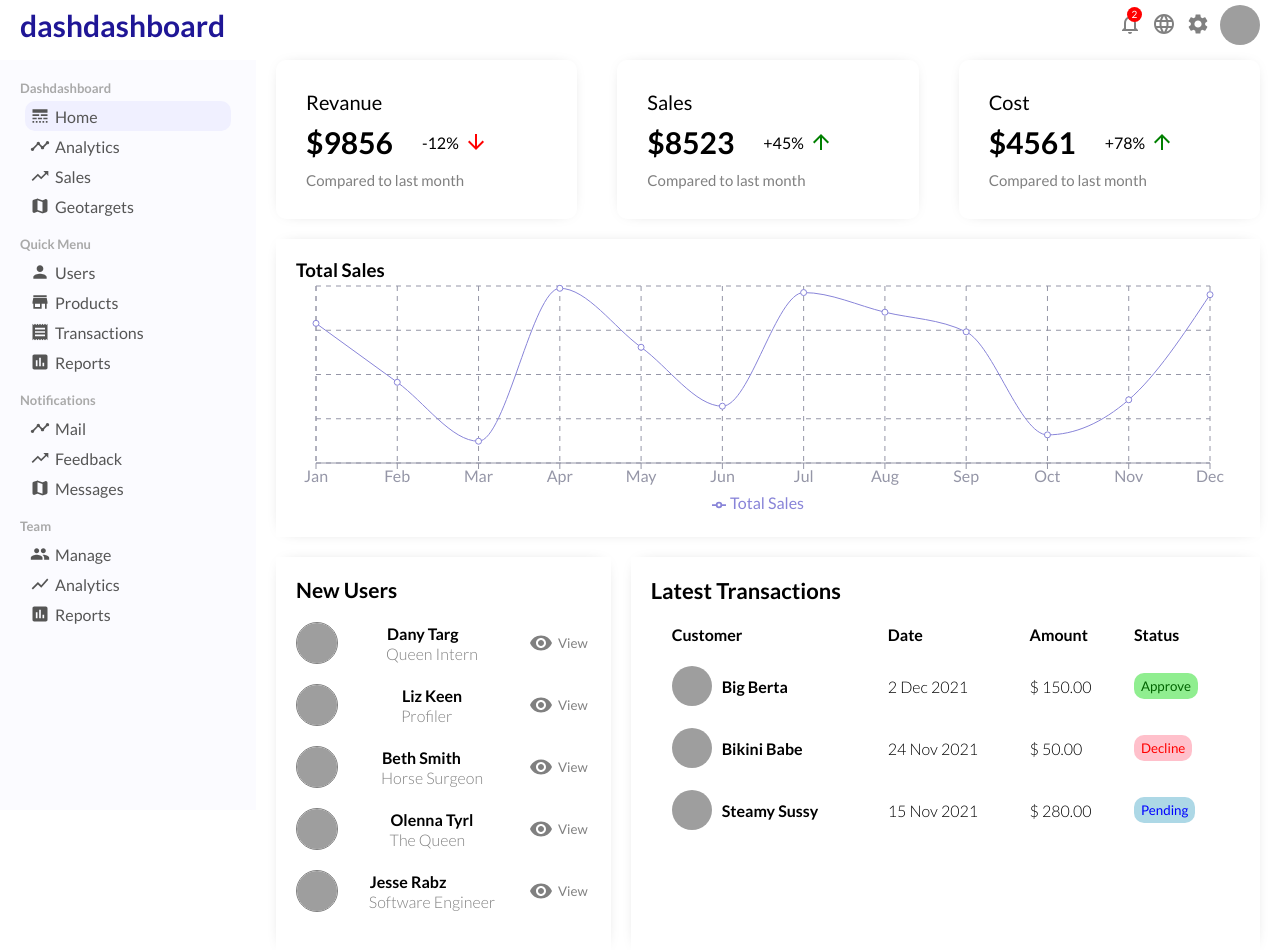
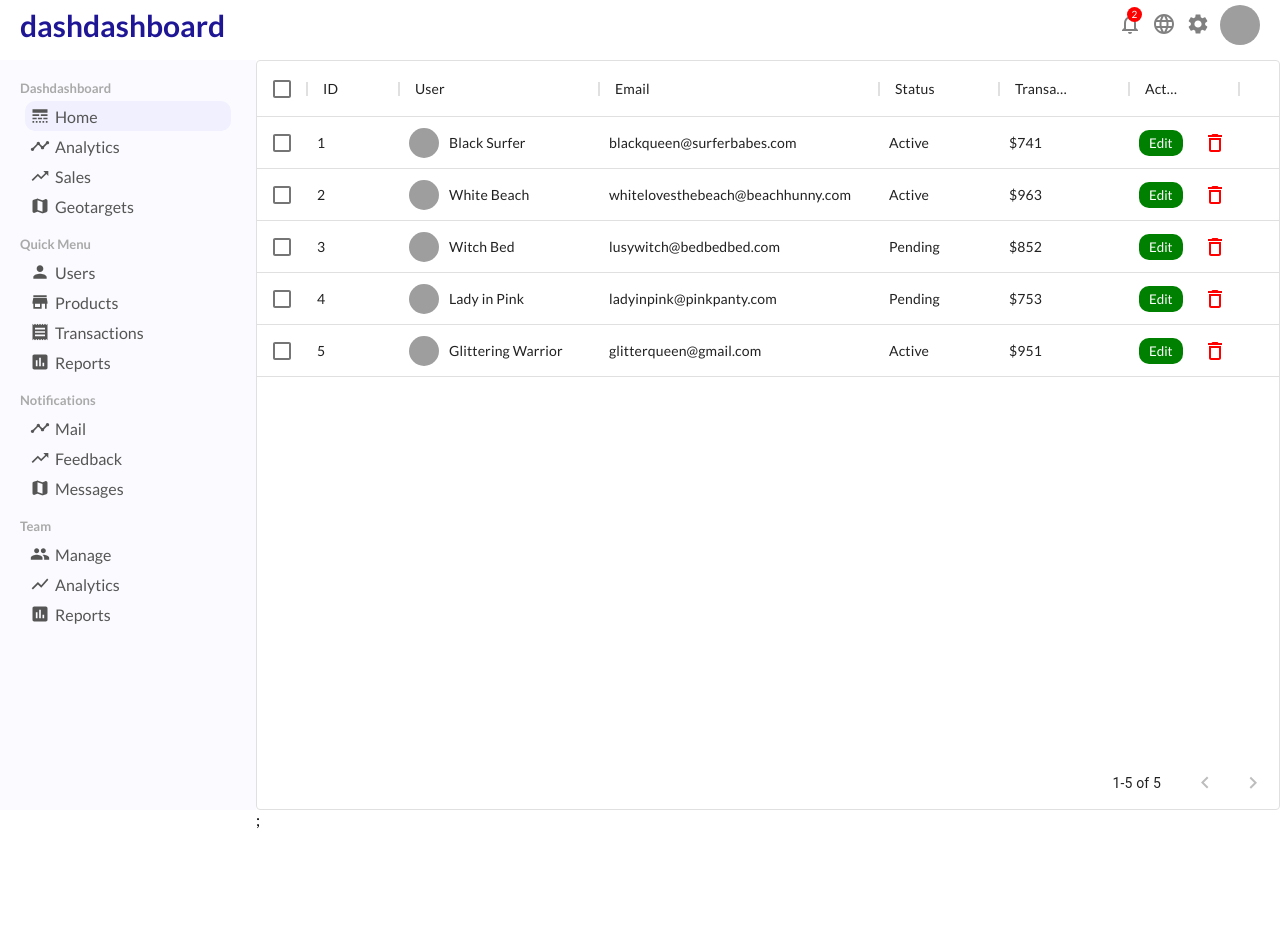
Before and after one commit to ecabigting/DashDashboard, a React (Create React App) app: page /users in a window 1280 px wide. Shown: the top 950 px of the page. After the commit the page ends 829 px from the top, so only its background shows below. Built offline with nearby package versions, Linux system fonts and the light colour scheme; grey boxes are pictures that could not be loaded; the HTML template or start-up script is replaced by a standard one.

Commit message:
added new page userlist added new component datagrid with dummy data added delete function via usestate and hook

```diff
--- a/package.json
+++ b/package.json
@@ -4,12 +4,14 @@
   "private": true,
   "dependencies": {
     "@material-ui/core": "^4.12.3",
+    "@material-ui/data-grid": "^4.0.0-alpha.37",
     "@material-ui/icons": "^4.11.2",
     "@testing-library/jest-dom": "^5.11.4",
     "@testing-library/react": "^11.1.0",
     "@testing-library/user-event": "^12.1.10",
     "react": "^17.0.2",
     "react-dom": "^17.0.2",
+    "react-router-dom": "^6.0.2",
     "react-scripts": "4.0.3",
     "recharts": "^2.1.6",
     "web-vitals": "^1.0.1"
--- a/src/App.js
+++ b/src/App.js
@@ -2,16 +2,23 @@ import Sidebar from "./components/sidebar/Sidebar";
 import Topbar from "./components/topbar/Topbar";
 import "./app.css"
 import Home from "./pages/home/Home";
+import { BrowserRouter as Router,
+Routes,
+Route,} from "react-router-dom"
+import UserList from "./pages/userList/UserList";
 
 function App() {
   return (
-    <div>
+    <Router>
       <Topbar/>
       <div className="container">
         <Sidebar/>
-        <Home/>
+        <Routes>
+          <Route exact path="/" element={<Home/>} />
+          <Route path="/users" element={<UserList/>}/>
+        </Routes>
       </div>
-    </div>
+    </Router>
   )
 }
 
--- a/src/dummydata.js
+++ b/src/dummydata.js
@@ -48,3 +48,16 @@ export const userData = [
         "Total Sales": 951
     },
   ];
+
+  export const userList = [
+    { id: 1, username: 'Black Surfer', avatar:"https://images.pexels.com/photos/9267239/pexels-photo-9267239.jpeg?auto=compress&cs=tinysrgb&dpr=2&h=650&w=940"
+    ,email:"blackqueen@surferbabes.com",status:"Active",transaction:"$741"},
+    { id: 2, username: 'White Beach', avatar:"https://images.pexels.com/photos/9443286/pexels-photo-9443286.jpeg?auto=compress&cs=tinysrgb&dpr=2&h=650&w=940"
+    ,email:"whitelovesthebeach@beachhunny.com",status:"Active",transaction:"$963"},
+    { id: 3, username: 'Witch Bed', avatar:"https://images.pexels.com/photos/234881/pexels-photo-234881.jpeg?auto=compress&cs=tinysrgb&dpr=2&h=650&w=940"
+    ,email:"lusywitch@bedbedbed.com",status:"Pending",transaction:"$852"},
+    { id: 4, username: 'Lady in Pink', avatar:"https://images.pexels.com/photos/8814805/pexels-photo-8814805.jpeg?auto=compress&cs=tinysrgb&dpr=2&h=650&w=940"
+    ,email:"ladyinpink@pinkpanty.com",status:"Pending",transaction:"$753"},
+    { id: 5, username: 'Glittering Warrior', avatar:"https://images.pexels.com/photos/8480667/pexels-photo-8480667.jpeg?auto=compress&cs=tinysrgb&dpr=2&h=650&w=940"
+    ,email:"glitterqueen@gmail.com",status:"Active",transaction:"$951"},
+  ];
--- /dev/null
+++ b/src/pages/userList/UserList.jsx
@@ -0,0 +1,54 @@
+import "./userList.css"
+import { userList } from "../../dummydata.js"
+import { DataGrid } from "@material-ui/data-grid";
+import { DeleteOutline } from "@material-ui/icons";
+import { Link } from "react-router-dom";
+import { useState } from "react";
+
+export default function UserList() {
+        const [data,setData] = useState(userList);
+        const handleDelete = (id)=>{
+            setData(data.filter(i => i.id !== id))
+        }
+        const columns=[
+        { field: 'id', headerName: 'ID', width: 92 },
+        { field: 'user', headerName: 'User', width: 200, renderCell : (params)=>{
+            return (<div className="userListUser">
+                <img src={params.row.avatar} alt="" className="tableAvatar"/>
+                {params.row.username}
+            </div>);
+        } },
+        { field: 'email', headerName: 'Email ', width: 280 },
+        {
+          field: 'status',
+          headerName: 'Status',
+          width: 120,
+        },
+        {
+            field: 'transaction',
+            headerName: 'Transaction',
+            width: 130,
+        },
+        {
+            field: 'action',
+            headerName:'Action',
+            width:110,
+            renderCell: (params)=>{
+                return (
+                    <>
+                        <Link to={"/user/" +params.row.id}>
+                            <button className="userListEdit">Edit</button>
+                        </Link>
+                        <DeleteOutline className="userListDelete" onClick={()=>{handleDelete(params.row.id)}}/>
+                    </>
+                );
+            }
+        }
+      ];
+    return (
+        <div className="userList">
+            <DataGrid rows={data}
+            disableSelectionOnClick={false} columns={columns} pageSize={10} checkboxSelection ></DataGrid>;
+        </div>
+    )
+}
--- /dev/null
+++ b/src/pages/userList/userList.css
@@ -0,0 +1,31 @@
+.userList {
+    flex: 4;
+}
+
+.userListUser {
+    display: flex;
+    align-items: center;
+}
+
+.tableAvatar{
+    margin-right: 10px;
+    width:30px;
+    height: 30px;
+    border-radius: 50%;
+    object-fit: cover;
+}
+
+.userListEdit {
+    border:none;
+    border-radius: 10px;
+    padding: 5px 10px;
+    background-color: green;
+    color:white;
+    cursor: pointer;
+    margin-right: 20px;
+}
+
+.userListDelete {
+    color:red;
+    cursor: pointer;
+}
```
Also changed, not shown: 1 other file (tests, documents, lock files or other folders).
